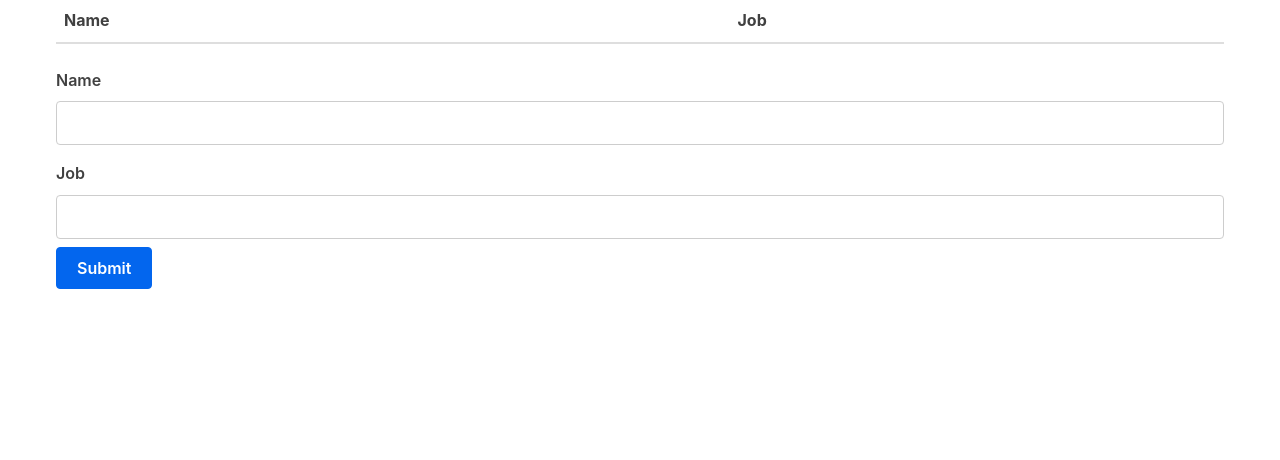
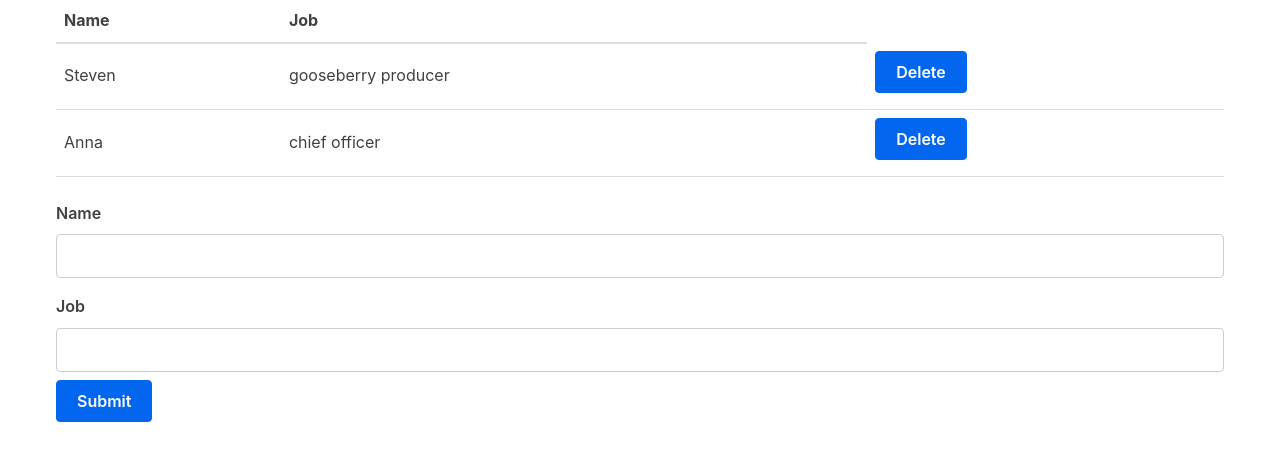
Before and after one commit to mmendesas/react-tutorial, a React (Create React App) app: page / in a window 1280 px wide. Shown: the top 460 px of the page. Built offline with nearby package versions, Linux system fonts and the light colour scheme.

Commit message:
add some fake data

```diff
--- a/src/App.js
+++ b/src/App.js
@@ -5,7 +5,10 @@ import Form from './Form';
 class App extends Component {
 
     state = {
-        characters: []
+        characters: [
+            { name: 'Steven', job: 'gooseberry producer' },
+            { name: 'Anna', job: 'chief officer' }
+        ]
     };
 
     removeCharacter = index => {
```
